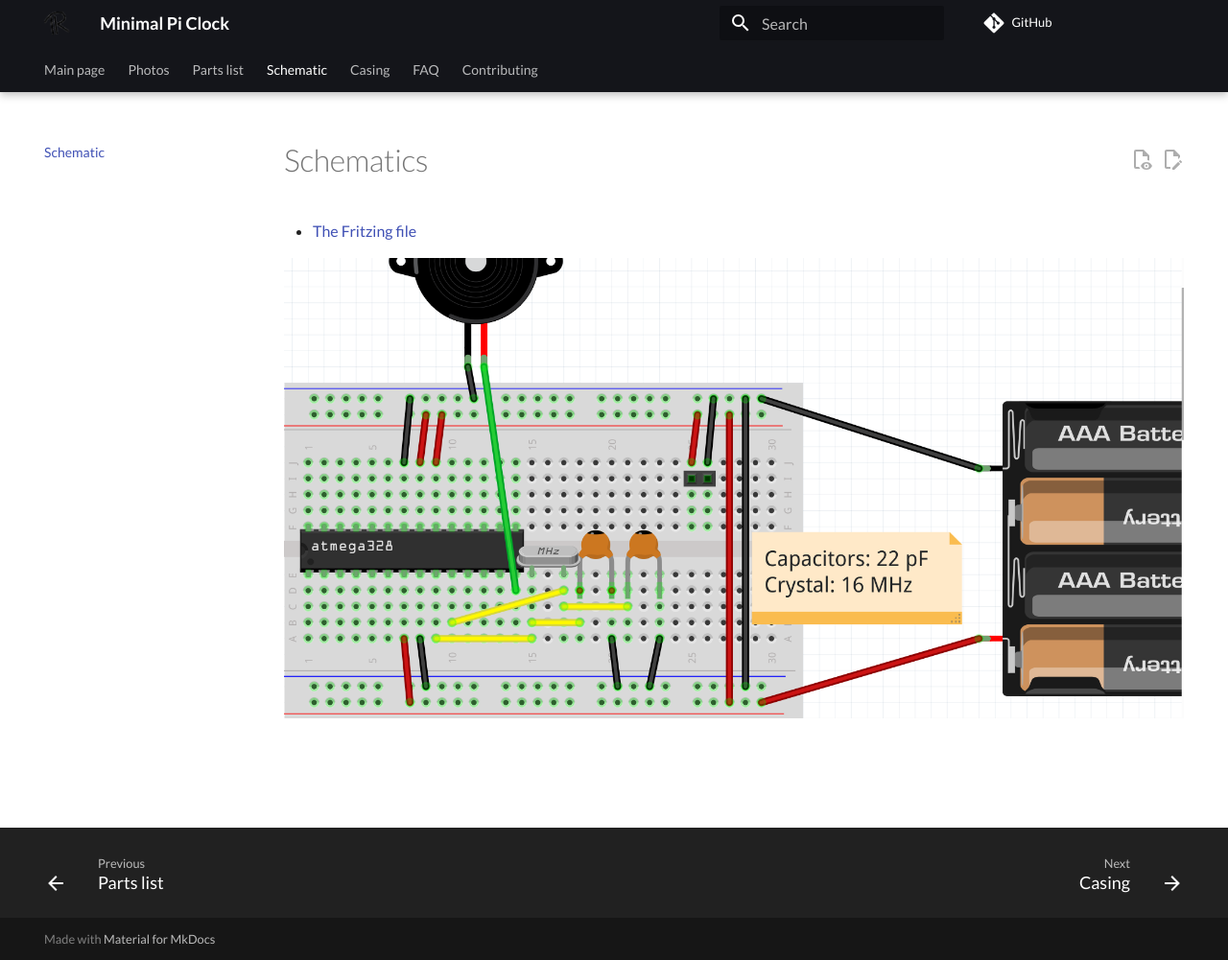
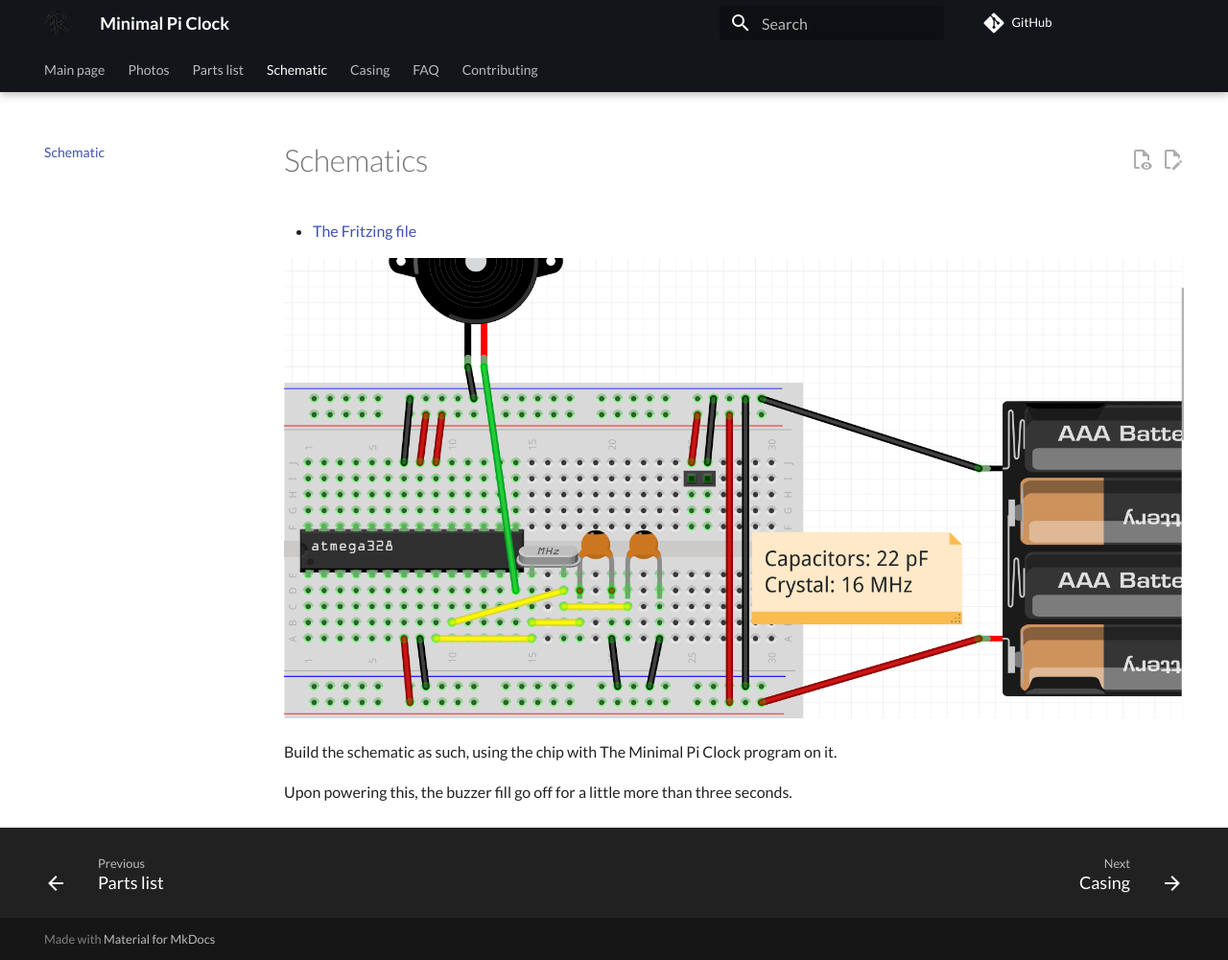
Before and after one commit to richelbilderbeek/MinimalPiClock, an MkDocs documentation site: the page built from docs/schematic/README.md, in a window 1280 px wide and 1001 px high. Shown: the whole window at 96% size. Built offline with MkDocs 1.6.1 and Material for MkDocs 9.7.7, drawn with Linux system fonts in a browser that asks for light colours; comment, search, counter and statistics services are not loaded.

Commit message:
Talk more

```diff
--- a/docs/schematic/README.md
+++ b/docs/schematic/README.md
@@ -3,3 +3,10 @@
 - [The Fritzing file](minimal_pi_clock.fzz)
 
 ![The Minimal Pi Clock schematics](schematics.png)
+
+Build the schematic as such,
+using the chip with The Minimal Pi Clock
+program on it.
+
+Upon powering this, the buzzer fill go off for
+a little more than three seconds.
```
